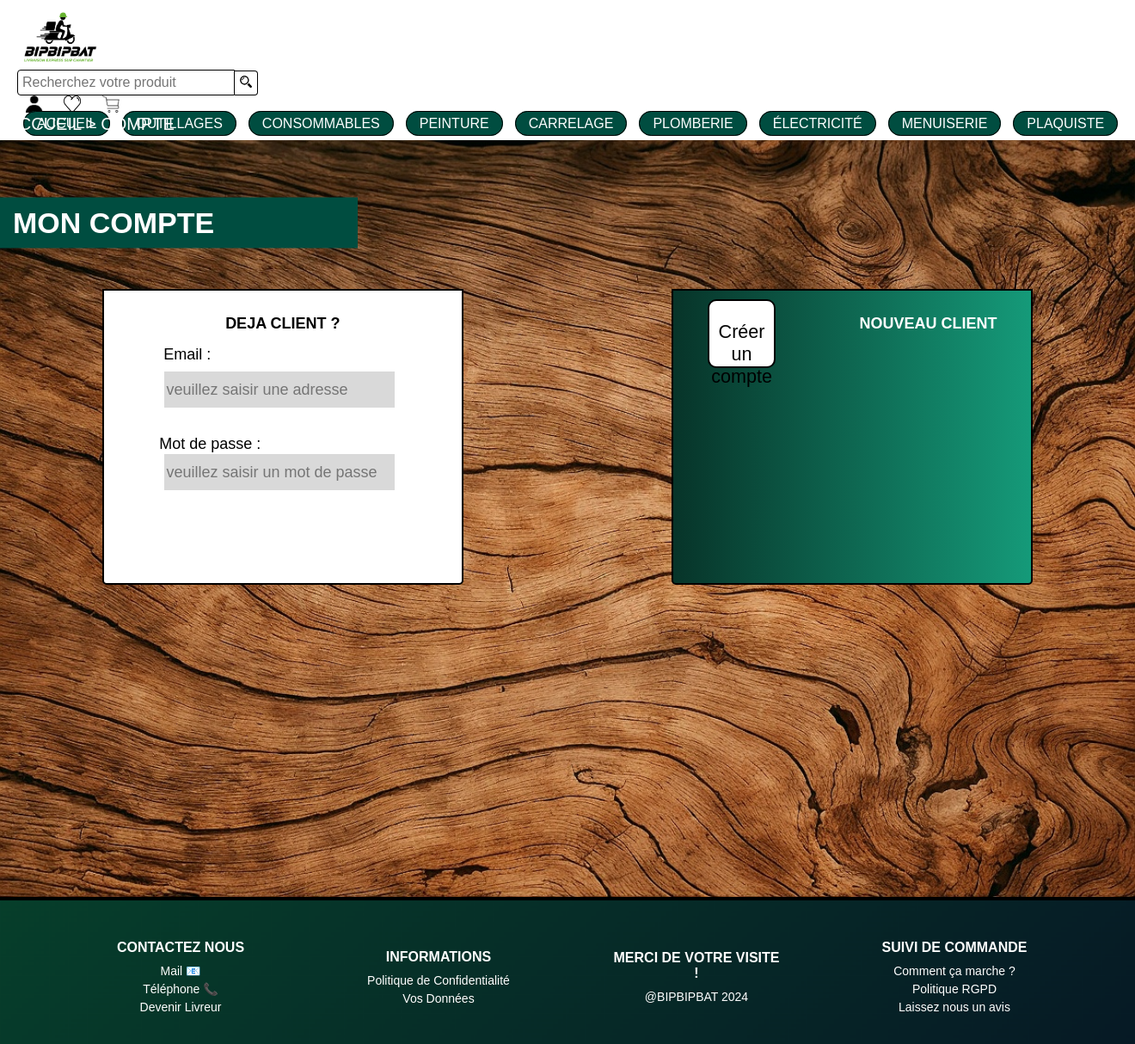
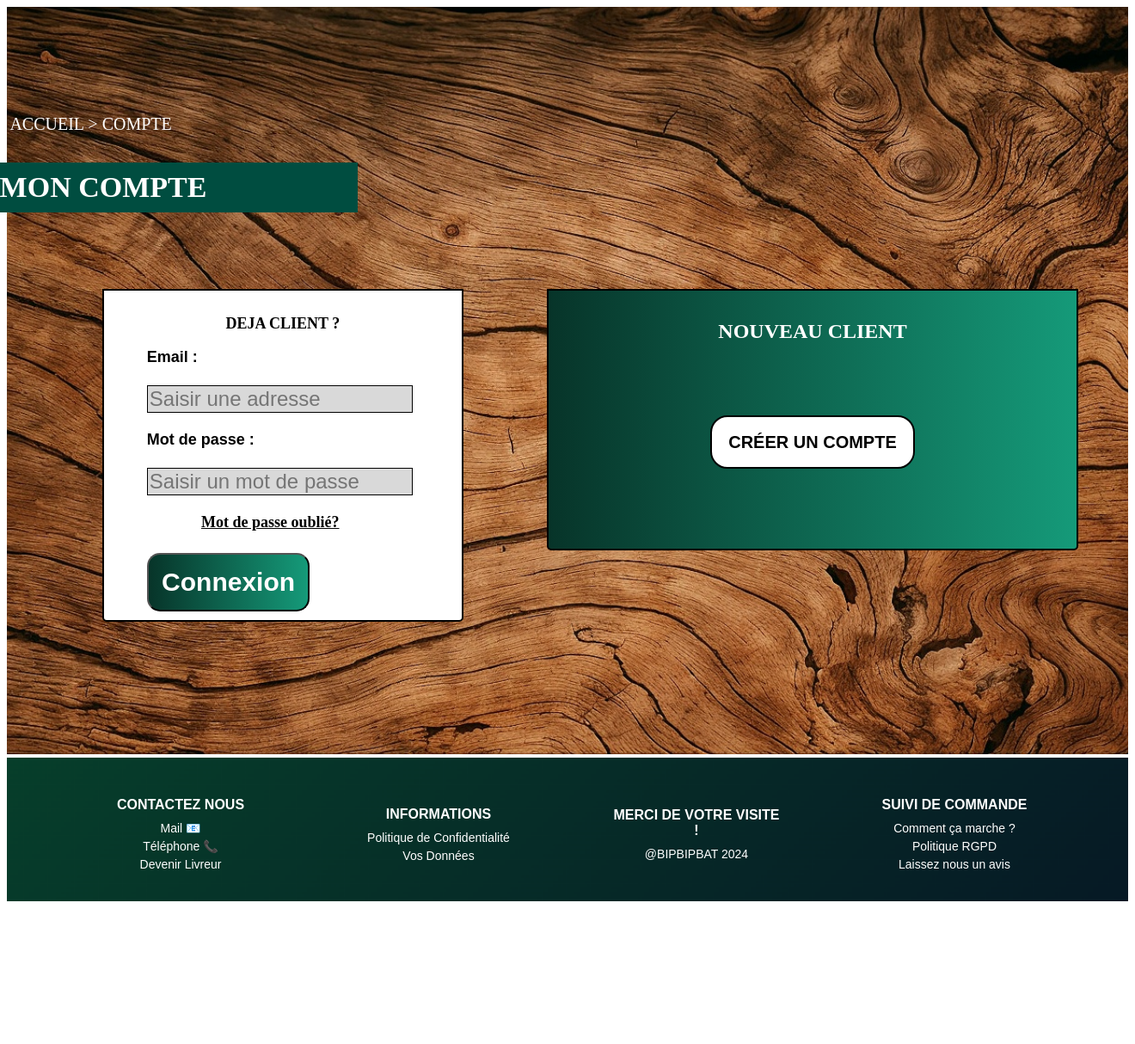
Before and after one commit to Sakaido13/Stage, a PHP site: page /Compte.php in a window 1320 px wide. Shown: the whole page at 86% size. After the commit the page ends 1048 px from the top, so only its background shows below. Run offline with PHP 8.4, Linux system fonts and the light colour scheme.

Commit message:
Modifications avancés

```diff
--- a/Compte.php
+++ b/Compte.php
@@ -1,6 +1,41 @@
 <?php
-require_once 'Include/EnteteDePage.inc.php';
+session_start();
+
+try {
+    $bdd = new PDO('mysql:host=localhost;dbname=bipbipbat_bdd;charset=utf8', 'root', '');
+    $bdd->setAttribute(PDO::ATTR_ERRMODE, PDO::ERRMODE_EXCEPTION);
+} catch (Exception $e) {
+    die('Erreur : ' . $e->getMessage());
+}
+
+$message = "";
+
+if (isset($_POST["login"])) {
+    if (!empty($_POST["email"]) && !empty($_POST["password"])) {
+        $email = htmlspecialchars($_POST["email"]);
+        $password = $_POST["password"];
+
+        $recupuser = $bdd->prepare('SELECT * FROM user WHERE email = ?');
+        $recupuser->execute([$email]);
+
+        if ($recupuser->rowCount() > 0) {
+            $user = $recupuser->fetch();
+            if (password_verify($password, $user['password'])) {
+                $_SESSION['email'] = $user['email'];
+                $_SESSION['id'] = $user['id'];
+                $message = "Connexion réussie !";
+            } else {
+                $message = "Mot de passe incorrect.";
+            }
+        } else {
+            $message = "Aucun utilisateur trouvé avec cet email.";
+        }
+    } else {
+        $message = "Veuillez compléter tous les champs.";
+    }
+}
 ?>
+
 <!DOCTYPE html>
 <html lang="fr">
 <head>
@@ -11,35 +46,47 @@ require_once 'Include/EnteteDePage.inc.php';
 </head>
 <body>
 <main class="main">
-        <div class="bannière">
-          <p id="bannière-text"> MON COMPTE</p>
+    <div class="banniere">
+        <p id="banniere-text">MON COMPTE</p>
         <img src="Images/background/Fond bois.jpg" alt="bois">
     </div>
     <div class="Chemin">
-            <p id="chemin-text"><a href="Acceuil.php">ACCUEIL </a> > COMPTE</p>
+        <p id="chemin-text"><a href="Acceuil.php">ACCUEIL</a> > COMPTE</p>
     </div>
     <div class="bloc1">
-
+        <p>NOUVEAU CLIENT</p>
         <a href="index.php?action=1010">
-                <button type="button" alt="Créer un compte"> <p id="but">Créer un compte</p> </button>
+            <button type="button" alt="Créer un compte">CRÉER UN COMPTE</button>
         </a>
-            <p>NOUVEAU CLIENT </p>
     </div>
     <div class="bloc2">
-            <p>DEJA CLIENT ? </p>
+        <p>DEJA CLIENT ?</p>
+
+
+
+        <form id = "frmConnexion" method="post" action="Compte.php">
+            <div class="txtM">
+                <label for="email">Email :</label><br>
+                <div class="Email">
+                    <input type="email" id="email" name="email" placeholder="Saisir une adresse" required>
                 </div>
-        <div class="Email">
-            <input type="email" placeholder="veuillez saisir une adresse">
-        </div>
-        <div class="Motdepasse">
-            <input type="password" placeholder="veuillez saisir un mot de passe">
-        </div>
-        <div class="txtM">
-            <p>Email : </p>
             </div>
             <div class="txtMdp">
-           <p> Mot de passe : </p>
+                <label for="password">Mot de passe :</label><br>
+                <div class="Motdepasse">
+                    <input type="password" id="password" name="password" placeholder="Saisir un mot de passe" required>
                 </div>
+            </div>
+            <div class="forgot-password">
+                <a href="mot_de_passe_oublie.php">Mot de passe oublié?</a>
+            </div>
+            <input id="log" type="submit" name="login" value="Connexion" class="submit">
+            </div>
+        </form>
+
+        <?php if (!empty($message)): ?>
+            <p class="message"><?php echo $message; ?></p>
+        <?php endif; ?>
 </main>
 <?php
 require_once 'Include/PiedDePage.inc.php';
--- a/Include/EnteteDePage.inc.php
+++ b/Include/EnteteDePage.inc.php
@@ -2,7 +2,7 @@
 <html lang="fr">
 <head>
     <meta charset="UTF-8">
-    <meta name="viewport" content="width=device-width, initial-scale=1.0">
+    <meta name="viewport" content="width=device-width, initial-scale=0">
     <link rel="stylesheet" href="Style\styleHeader.css">
 </head>
     <header>
@@ -29,6 +29,7 @@
                 <li><a href="index.php?action=700">ÉLECTRICITÉ</a></li>
                 <li><a href="index.php?action=800">MENUISERIE</a></li>
                 <li><a href="index.php?action=900">PLAQUISTE</a></li>
+
             </ul>
         </nav>
     </header>
--- a/Include/EnteteDePageAccueil.php
+++ b/Include/EnteteDePageAccueil.php
@@ -2,7 +2,7 @@
 <html lang="fr">
 <head>
     <meta charset="UTF-8">
-    <meta name="viewport" content="width=device-width, initial-scale=1.0">
+    <meta name="viewport" content="width=device-width, initial-scale=0.6">
     <link rel="stylesheet" href="Style\styleHeader.css">
 </head>
     <header>
@@ -10,7 +10,7 @@
             <img src="Images\Entete\LogoBipbipBat.webp" alt="Logo">
         </div>
         <div class="icons">
-            <a href="Compte.php"><img src="Images\Entete\Comptelogo.png" alt="User"></a>
+            <a href="index.php?action=1000"><img src="Images\Entete\Comptelogo.png" alt="User"></a>
             <a href="#"><img src="Images\Entete\Logo Like.png" alt="Wishlist"></a>
             <a href="#"><img src="Images\Entete\panier.png" alt="Cart"></a>
         </div>
--- a/Index.php
+++ b/Index.php
@@ -77,9 +77,9 @@ switch ($_REQUEST['action']) {
 
 
     case 1010: // Page Inscription
-        $titre = "Mon Compte";
+        $titre = "  Inscription";
         require_once 'include/EnteteDePage.inc.php';
-        require_once 'Inscription.php';
+        require_once 'inscription.php';
         require_once 'include/PiedDePage.inc.php';
         break;
 }
--- a/Style/styleCompte.css
+++ b/Style/styleCompte.css
@@ -1,22 +1,15 @@
-/* COMPTE*/
+/* COMPTE */
 
-
-.bannière {
-    position: relative;
-    text-align: center;
-    color: white;
-}
-
-.bannière img {
+.banniere img {
   width: 100%;
   height: auto;
 }
 
-#bannière-text {
+#banniere-text {
   position: absolute;
-    left: 10%;
-    top: 7%;
-    width: 40%;
+  right: 52%;
+  top: 23%;
+  width: 30%;
   transform: translate(-50%, -50%);
   background-color: #004d40;
   padding: 10px 20px;
@@ -49,158 +42,130 @@
 }
 
 a {
+  width: 40%;
   color: #FFFFFF;
   outline: none;
   text-decoration: none;
-
 }
 
-
-
 label {
-    position: absolute;
-    font-family:Arial, Helvetica, sans-serif;
-    font-size:large;
+  font-family: Arial, Helvetica, sans-serif;
+  font-size: large;
   padding-right: 10px;
 }
 
 select {
-    position:absolute;
-    top:26%;
-    left:35%;
-    font-size:large;
+  font-size: large;
   font-family: Arial, Helvetica, sans-serif;
   padding: 2px 5px;
 }
 
-  .bloc1{
+.bloc1 {
   display: flex;
-    justify-content: center;
-    position:absolute;
+  flex-direction: column;
+  align-items: center;
+  position: absolute;
   top: 42%;
-    right: 9% ;
+  right: 5%;
   padding: 10px;
   color: rgb(255, 255, 255);
   border-radius: 0 0 5px 5px;
-    font-size:large;
+  font-size: x-large;
   font-weight: bolder;
-    width: 30%;
-    height: 40%;
+  width: 45%;
+  height: 35%;
   background: linear-gradient(90deg, #073429 0%, #159A79 100%);
   border: 2px black solid;
-
-
 }
 
-  .bloc2{
+.bloc1 button {
+  margin-top: 60px;
+  width: 100%;
+  height: 70%;
+  background-color: white;
+  color: black;
+  font-size: 20px;
+  font-weight: bold;
+  cursor: pointer;
+  border-radius: 20px;
+  border: 2px black solid;
+}
+
+.bloc2 {
   display: flex;
-    justify-content: center;
-    position:absolute;
+  flex-direction: column;
+  align-items: center;
+  position: absolute;
   top: 42%;
   left: 9%;
   padding: 10px;
   color: rgb(0, 0, 0);
   border-radius: 0 0 5px 5px;
-    font-size:large;
+  font-size: large;
   font-weight: bolder;
   width: 30%;
-    height: 40%;
+  height: auto;
   background: white;
   border: 2px black solid;
+}
+
+.Motdepasse input, .Email input {
+  display: block;
+  margin: 1px 0;
+  font-size: x-large;
+  font-weight: 100;
+  width: 120%;
+  background: #D9D9D9;
+  border: 1px solid black;
+}
+
+.txtM, .txtMdp {
+  display: flex;
+  flex-direction: column;
+  align-items: flex-start;
+  width: 80%;
+  margin-bottom: 20px;
+}
+
+.forgot-password {
+margin-bottom: 8%;
+margin-left: 20%;
+}
+
+.forgot-password a {
+  color: #000000;
+  text-decoration: underline;
 
 }
 
-.Motdepasse Input{
-    display: flex;
-    justify-content: center;
-    position:absolute;
-    top: 66%;
-    left: 14.5%;
-    font-size:large;
-    font-weight:100;
-    width: 20%;
-    height: 5%;
-     background: #D9D9D9;
-     border: 1px black;
+.submit {
+  left: 50%;
+  width: 60%;
+  color: white;
+  font-size: 30px;
+  font-weight: bold;
+  cursor: pointer;
+  background: linear-gradient(90deg, #073429 0%, #159A79 100%);
+  border-radius: 15px;
+  padding:  15px 0px 15px 0px;
 }
 
- .txtM{
-    position: absolute;
+.submit:hover {
+  background: #00695c;
+}
+
+.message {
+  text-align: center;
+  font-size: large;
+  color: rgb(254, 255, 254);
+  margin-top: 20px;
+}
+
+#BlocCompte {
   display: flex;
-    justify-content: center;
-    position:absolute;
-    top: 48%;
-    left: 6.5%;
-    font-size:large;
-    width: 20%;
-    height: 5%;
+  flex-direction: column-reverse;
+}
 
+#log {
+  align-self: baseline;
 }
- .Mdp{
-    position: absolute;
-    display: flex;
-    justify-content: center;
-    position:absolute;
-    top: 68%;
-    left: 6.5%;
-    font-size:large;
-    width: 20%;
-    height: 5%;
-
- }
- .Email input {
-    display: flex;
-    justify-content: center;
-    position:absolute;
-    top: 54%;
-    left: 14.5%;
-    font-size:large;
-    font-weight:100;
-    width:  20%;
-    height: 5%;
-     background: #D9D9D9;
-     border: 1px black;
-
- }
- .txtMdp{
-        position: absolute;
-        display: flex;
-        justify-content: center;
-        position:absolute;
-        top: 61%;
-        left: 8.5%;
-        font-size:large;
-        width: 20%;
-        height: 5%;
-
- }
- .bloc1 button {
-   display: flex;
-   justify-content: center;
-   background: white;
-   border-radius: 10px;
-   border: 2px black solid;
-   width: 45%;
-   height: 25%;
-   font-size: larger;
-   top: 40%;
-   left:35%;
-
- }
-  .but {
-    display: flex;
-    justify-content: center;
-    top: 50%;
-  }
-  .submit{
-    display: flex;
-   justify-content: center;
-   background: white;
-   border-radius: 10px;
-   border: 2px black solid;
-   width: 45%;
-   height: 25%;
-   font-size: larger;
-   top: 40%;
-   left:35%;
-  }
--- a/Style/styleFooter.css
+++ b/Style/styleFooter.css
@@ -8,7 +8,9 @@ footer {
     color: white;
     text-align: center;
     font-family: Arial, sans-serif;
-    position: relative;
+ /* ou position: absolute; */
+    bottom: 0; /* Pour le mettre en bas de la page */
+    width: 100%; /* Pour occuper toute la largeur de la page *//* S'il y a d'autres éléments en position absolue ou fixe */
 }
 
 .footer-contenue {
@@ -17,8 +19,7 @@ footer {
     align-items: center;
     max-width: 1200px;
     margin: 0 auto;
-    position: relative;
-    z-index: 1;
+    position: relative; /* Tu peux retirer cette ligne si tu utilises position: fixed; */
 }
 
 .footer-colonne {
```
Also changed, not shown: Style/styleAcceuil.css (+5 -5 lines), Style/styleinscription.css (+43 -49 lines), inscription.php (+19 -20 lines). Lines whose indentation alone changed are shown as unchanged.
